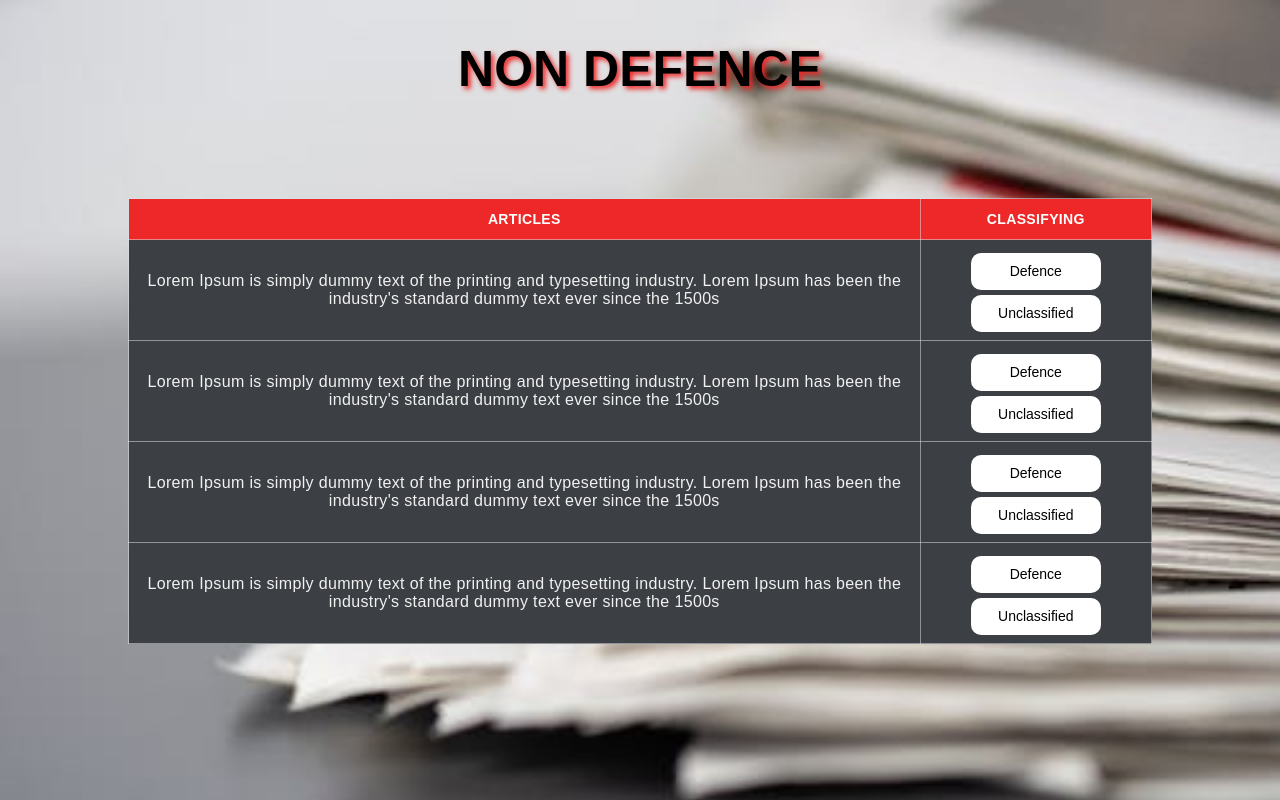
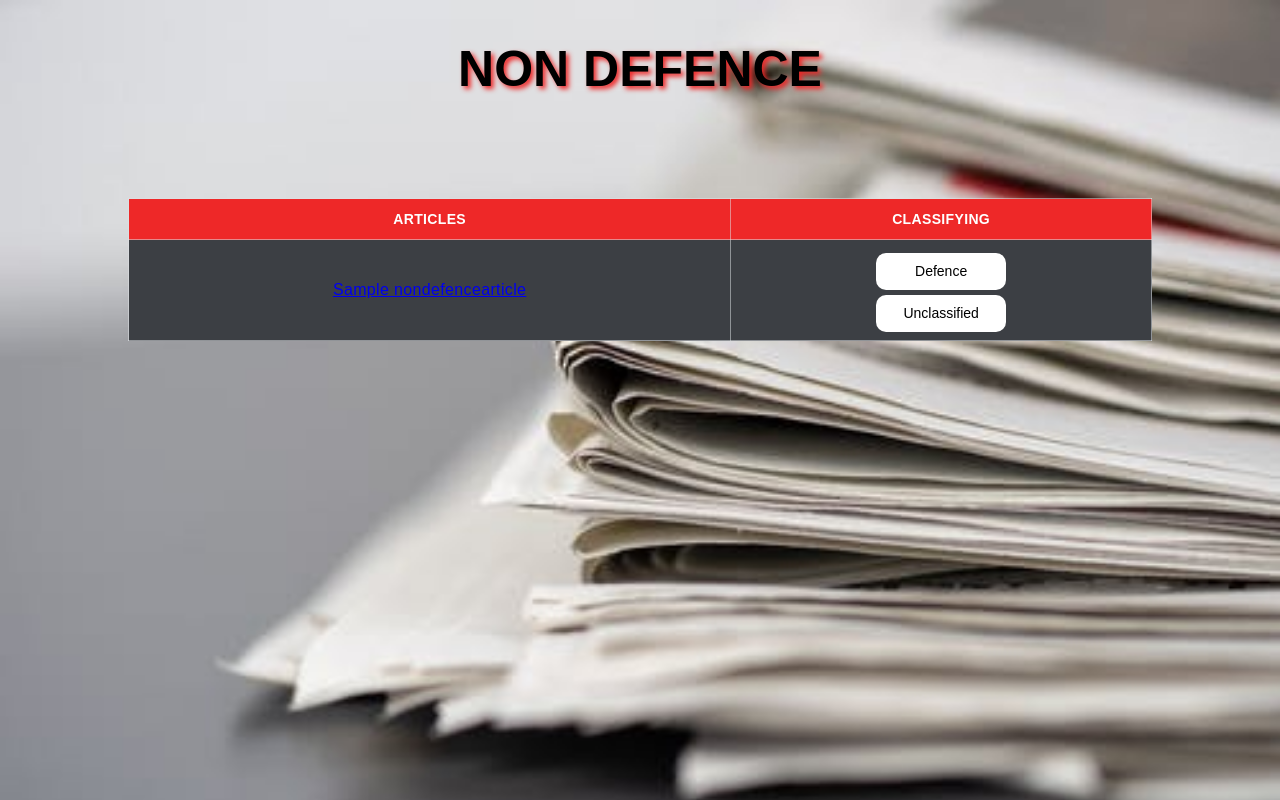
Before and after one commit to rdx-rockstar/news-crawler, a Django app: page /nondefence in a window 1280 px wide. Run offline with Django 3.2, Linux system fonts and the light colour scheme; tables that the repository leaves empty hold one stand-in row (values such as "Sample post"); some libraries are stand-ins or nearby versions.

Commit message:
Update nondefence.html
Function added

```diff
--- a/newsCrawler/templates/nondefence.html
+++ b/newsCrawler/templates/nondefence.html
@@ -149,6 +149,7 @@
 <div class = "table-container">
         <div class="heading"><h1>NON DEFENCE</h1></div>
         <table class = "table">
+
             <thead>
                 <tr>
                     <th>ARTICLES</th>
@@ -157,26 +158,13 @@
                 </tr>
             </thead>
             <tbody>
+                {% for article in articles %}
                 <tr>
-                <td data-label = "Articles">Lorem Ipsum is simply dummy text of the printing and typesetting industry. Lorem Ipsum has been the industry's standard dummy text ever since the 1500s</td>
-                <td data-label = "Classifying"><button class = "btn"id="{{article.id}}" onclick=NDF_to_DF(this.id)>Defence</button><button class = "btn" id="{{article.id}}" onclick=NDF_to_UC(this.id)>Unclassified</button></td>
+                    <td data-label = "Articles"><a href="{{article.url}}">{{article.heading}}</td>
+                    <td data-label = "Classifying"><button class = "btn" id="{{article.id}}" onclick=NDF_to_DF(this.id)>Defence</button><br><button class = "btn" id="{{article.id}}" onclick=NDF_to_UC(this.id)>Unclassified</button></td>
 
                 </tr>
-            <tr>
-                <td data-label = "Articles">Lorem Ipsum is simply dummy text of the printing and typesetting industry. Lorem Ipsum has been the industry's standard dummy text ever since the 1500s</td>
-                <td data-label = "Classifying"><button class = "btn">Defence</button><button class = "btn">Unclassified</button></td>
-
-            </tr>
-            <tr>
-                <td data-label = "Articles">Lorem Ipsum is simply dummy text of the printing and typesetting industry. Lorem Ipsum has been the industry's standard dummy text ever since the 1500s</td>
-                <td data-label = "Classifying"><button class = "btn">Defence</button><button class = "btn">Unclassified</button></td>
-
-            </tr>
-            <tr>
-                <td data-label = "Articles">Lorem Ipsum is simply dummy text of the printing and typesetting industry. Lorem Ipsum has been the industry's standard dummy text ever since the 1500s</td>
-                <td data-label = "Classifying"><button class = "btn">Defence</button><button class = "btn">Unclassified</button></td>
-
-            </tr>
+                {%endfor%}
             </tbody>
         </table>
     </div>
```
Lines whose indentation alone changed are shown as unchanged.
